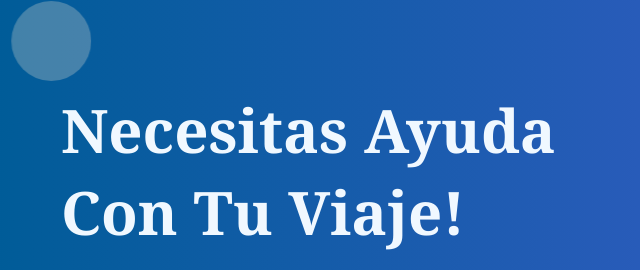
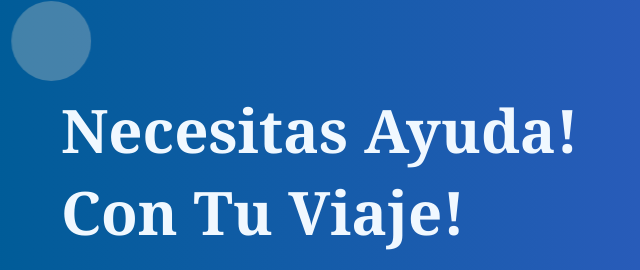
Before and after one commit to kevinmartinez2000/proyectoclase, a plain HTML site: page index.html in a window 1280 px wide. Shown: the part 186-456 px from the top of the page, 3-643 px from the left. Drawn offline with Linux system fonts and the light colour scheme.

Commit message:
cambie el archivo nuevo

```diff
--- a/index.html
+++ b/index.html
@@ -22,7 +22,7 @@
         </div>
         <section class="banner contenedor">
             <div class="banner_title">
-                <h2>Necesitas Ayuda <br> Con Tu Viaje!</h2>
+                <h2>Necesitas Ayuda! <br> Con Tu Viaje!</h2>
                 <a href="#" class="llamanos">Llamanos Ya!</a>
             </div>
             <div class="banner_img">
```
